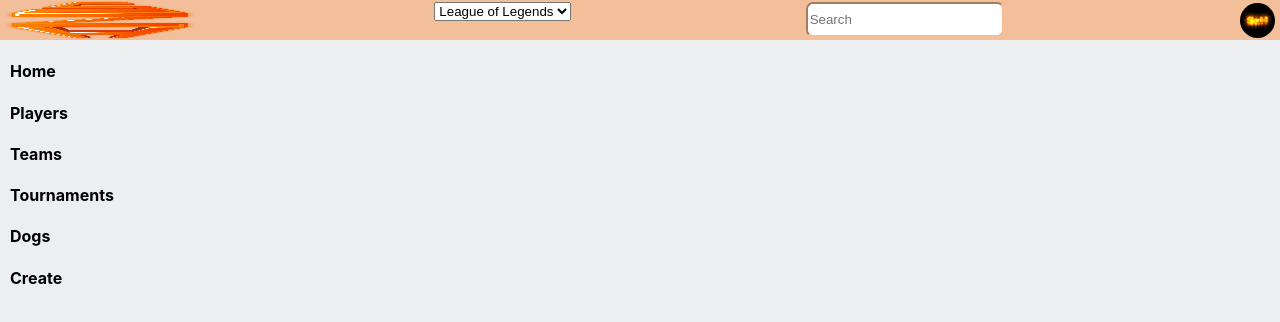
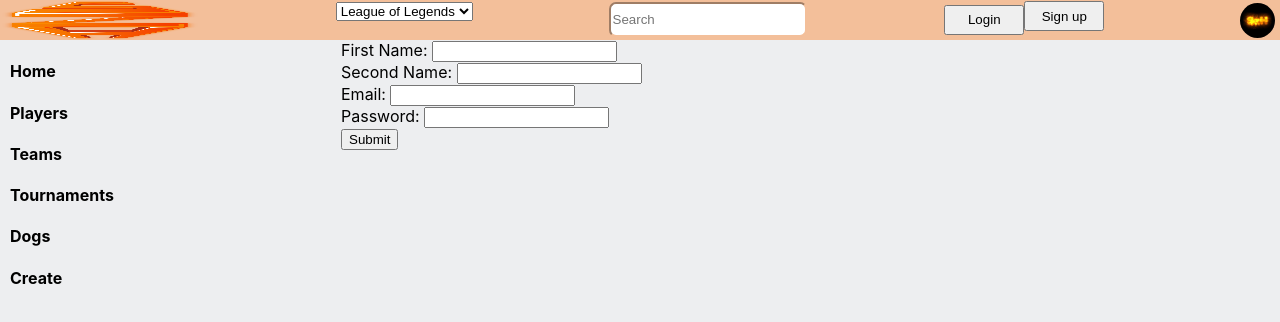
Before and after one commit to SzHHard/projectL, a React (Create React App) app in the folder the-app/: page /registration in a window 1280 px wide. Shown: the top 322 px of the page. Built offline with nearby package versions, Linux system fonts and the light colour scheme.

Commit message:
now we can register from the UI. My first thunks and axios usage)

```diff
--- a/the-app/package.json
+++ b/the-app/package.json
@@ -6,12 +6,15 @@
     "@testing-library/jest-dom": "^5.15.0",
     "@testing-library/react": "^11.2.7",
     "@testing-library/user-event": "^12.8.3",
+    "axios": "^0.24.0",
     "react": "^17.0.2",
     "react-dom": "^17.0.2",
     "react-redux": "^7.2.6",
     "react-router-dom": "^6.0.2",
     "react-scripts": "4.0.3",
     "redux": "^4.1.2",
+    "redux-form": "^8.3.8",
+    "redux-thunk": "^2.4.1",
     "web-vitals": "^1.1.2"
   },
   "scripts": {
@@ -20,9 +23,7 @@
     "test": "react-scripts test",
     "eject": "react-scripts eject"
   },
-
   "proxy": "http://localhost:3001",
-
   "eslintConfig": {
     "extends": [
       "react-app",
--- a/the-app/src/App.js
+++ b/the-app/src/App.js
@@ -8,6 +8,7 @@ import DogsComponent from './Components/MainContent/Dogs.jsx'
 import Create from './Components/MainContent/Create/Create'
 import MainPanel from './Components/MainContent/AboutAndAd.jsx'
 import Success from './Components/MainContent/SuccessCreatedPlayerCard'
+import RegistrationForm from './Components/MainContent/RegistrationForm'
 
 import './App.css'
 import CreatePlayerContainer from './Components/MainContent/Create/PlayerTeamSwitch/CreatePlayerContainer.jsx'
@@ -35,6 +36,7 @@ class App extends React.Component {
             <Routes>
               <Route path='/' >
                 <Route index path='home' element ={<MainPanel />} />
+                <Route path='registration' element={<RegistrationForm />} />
                 <Route path='players' element={<PlayersComponent Players={this.props.state.Players} />} />
                 <Route path='teams' element={<TeamsComponent Teams={this.props.state.Teams} />} />
                 <Route path='dogs' element={<DogsComponent />} />
--- a/the-app/src/Components/Header/Header.jsx
+++ b/the-app/src/Components/Header/Header.jsx
@@ -4,6 +4,7 @@ import Search from './Search'
 import Logo from './LogoToMainpage'
 import ProfileImg from './ProfileImg'
 import StylesHeader from './Header.module.css'
+import RegisterLogin from './RegisterLogin'
 
  export class Header extends React.Component {
 
@@ -14,6 +15,7 @@ import StylesHeader from './Header.module.css'
                 <Logo />
                 <GamesSelect />
                 <Search />
+                <RegisterLogin />
                 <ProfileImg />
             </header>
         )
--- /dev/null
+++ b/the-app/src/Components/Header/RegisterLogin.jsx
@@ -0,0 +1,31 @@
+import React from 'react';
+import styles from './RegisterLogin.module.css'
+import {createUserTC} from '../../State/CurrentUserReducer';
+import { connect } from "react-redux";
+import {NavLink} from 'react-router-dom';
+
+class RegisterLogin extends React.Component {
+
+    constructor(props) {
+        super(props);
+    }
+
+    render() {
+
+        return (
+            <div className={styles.registerLogin}>
+                <button className={styles.thumb}> Login </button>
+                <NavLink to={`/registration`}> <button className={styles.thumb}> Sign up </button> </NavLink>
+            </div>
+        )
+    }
+}
+
+const mapStateToProps = (state) => {
+    return {
+
+    }
+}
+
+export default RegisterLogin;
+// export default connect(mapStateToProps, {createUserTC})(RegisterLogin);
--- /dev/null
+++ b/the-app/src/Components/Header/RegisterLogin.module.css
@@ -0,0 +1,12 @@
+.registerLogin{
+    height: 95%;
+    align-self: center;
+    display: flex;
+}
+.thumb{
+    height: 80%;
+    width: 80px;
+    align-self: center;
+
+
+}
--- /dev/null
+++ b/the-app/src/Components/MainContent/RegistrationForm.jsx
@@ -0,0 +1,62 @@
+import React from 'react';
+import { Field, reduxForm } from 'redux-form';
+import {createUserTC} from '../../State/CurrentUserReducer'
+import { connect } from "react-redux";
+
+class RegistrationForm extends React.Component {
+
+    constructor(props) {
+        super(props);
+
+        this.submit = this.submit.bind(this);
+    }
+
+    submit(values) {
+        debugger;
+        this.props.createUserTC(values.email, values.password);
+    }
+
+    render() {
+
+        return (
+            <form onSubmit={this.props.handleSubmit(this.submit)}>
+                <div>
+                    <label htmlFor="firstName">First Name: </label>
+                    <Field name="firstName" component="input" type="text" />
+                </div>
+                <div>
+                    <label htmlFor="secondName">Second Name: </label>
+                    <Field name="secondName" component="input" type="text" />
+                </div>
+                <div>
+                    <label htmlFor="email"> Email: </label>
+                    <Field name="email" component="input" type="text" />
+                </div>
+                <div>
+                    <label htmlFor="password"> Password: </label>
+                    <Field name="password" component="input" type="text" />
+                </div>
+                <div>
+                    <button type="submit">
+                        Submit
+                    </button>
+                </div>
+            </form>
+        )
+    }
+}
+
+
+
+RegistrationForm = reduxForm({
+    form: 'registration'
+})(RegistrationForm);
+
+const mapStateToProps = (state) => {
+    return {
+
+    }
+}
+
+
+export default connect(mapStateToProps, {createUserTC})(RegistrationForm);
--- a/the-app/src/Components/Nav/NavItemClassForInheritance.jsx
+++ b/the-app/src/Components/Nav/NavItemClassForInheritance.jsx
@@ -2,34 +2,6 @@ import React from 'react'
 import { NavLink } from 'react-router-dom'
 import stylesNavItemClass from './NavItemClassForInheritance.module.css'
 import PropTypes from 'prop-types'
-
-import {
-    Link,
-    useMatch,
-    useResolvedPath }
-     from "react-router-dom";
-
-        //I don't understand how exactly this function work when using it first time. Shouldn't forget to know.   (upd) IT TURNED OUT I DIDN'T NEED IT
-// function CustomLink({ children, to, ...props }) {
-//     let resolved = useResolvedPath(to);
-//     let match = useMatch({ path: resolved.pathname, end: true });
-
-//     return (
-//       <div>
-//         <Link
-//           style={
-//                 {color: match ? "#ffb800" : "black",
-//                  textDecoration: match ? ' underline' : ' none' }
-//                 }
-//           to={to}
-//           {...props}
-//         >
-//           {children}
-//         </Link>
-//       </div>
-//     );
-//   }
-
 
 
 class NavItem extends React.Component {
--- /dev/null
+++ b/the-app/src/State/CurrentUserReducer.js
@@ -0,0 +1,42 @@
+import axios from 'axios';
+
+const addInfoAfterRegistration = 'ADD-INFO-AFTER-REGISTRATION'
+
+const instance = axios.create({
+
+    withInfoAfterRegistration: true,
+})
+
+const initialState = {};
+
+const currentUserReducer = (state = initialState, action) => {
+
+    switch (action.type) {
+        case addInfoAfterRegistration:
+        state.email = action.email;
+        state.accessToken = action.accessToken;
+        return state;
+    }
+}
+
+
+export const createUserTC = (email, password) => {
+    debugger;
+    return (dispatch) => {
+        debugger;
+        instance.post('http://localhost:3001/api/auth/registration', {email, password }).then((res) => {
+            console.log(res);
+            dispatch(addInfoAfterRegistrationAC(res.data.user.email, res.data.accessToken ))
+        }).catch((err) => {
+            console.log(err)
+        })
+    }
+}
+
+
+
+const addInfoAfterRegistrationAC = (email, accessToken) => {
+    return {
+        type: addInfoAfterRegistration, email, accessToken
+    }
+}
--- a/the-app/src/State/reduxStore.js
+++ b/the-app/src/State/reduxStore.js
@@ -1,14 +1,16 @@
-import { combineReducers, createStore } from "redux";
+import { applyMiddleware, combineReducers, createStore } from "redux";
 import playersReducer from "./PlayersReducer";
 import teamsReducer from "./TeamsReducer";
-
+import thunkMiddleware from 'redux-thunk';
+import {reducer as formReducer} from 'redux-form';
 
 let reducers = combineReducers({
     Players: playersReducer,
     Teams: teamsReducer,
+    form: formReducer,
 })
 
-let store = createStore(reducers);
+let store = createStore(reducers, applyMiddleware(thunkMiddleware));
 
 
 export default store;
```
Also changed, not shown: 1 other file (tests, documents, lock files or other folders).
